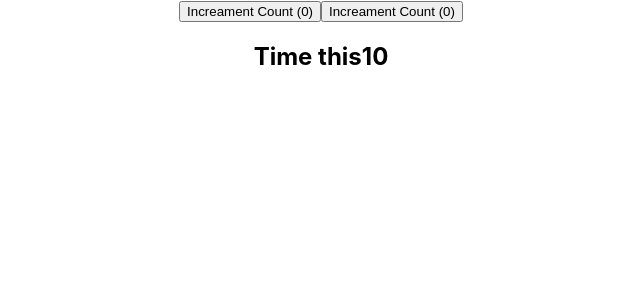
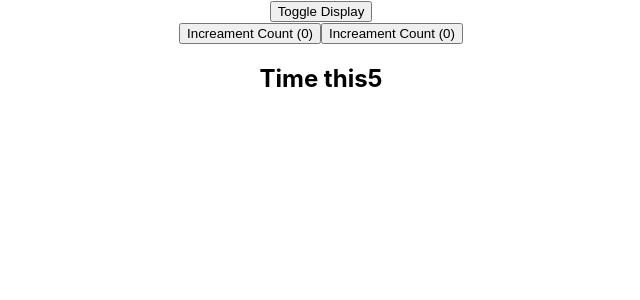
Before and after one commit to Christoph33one/React-hooks, a React (Create React App) app in the folder my-app/: page / in a window 1280 px wide. Shown: the top 300 px of the page, without its empty margins (319-959 px from the left). Built offline with nearby package versions, Linux system fonts and the light colour scheme.

Commit message:
added a cleanup function on the UseEffectCounter file with cleaning the interval in the timmer. Each time the interval is not displayed, it will clear using the clearInterval function

```diff
--- a/my-app/src/App.js
+++ b/my-app/src/App.js
@@ -5,7 +5,8 @@ import './App.css';
 // import ControlledFormHooks from './components/ControlledFormHooks';
 // import UseStateWithArrays from './components/UseStateWithArrays';
 // import UseStateWithObjects from './components/UseStateWithObjects';
-import UseEffectCounter from './components/UseEffectCounter';
+// import UseEffectCounter from './components/UseEffectCounter';
+import UserEffectCounterContainer from './components/UserEffectCounterContainer';
 
 
 function App() {
@@ -16,7 +17,8 @@ function App() {
       {/* <ControlledFormHooks /> */}
       {/* <UseStateWithArrays /> */}
       {/* <UseStateWithObjects /> */}
-      <UseEffectCounter />
+      {/* <UseEffectCounter /> */}
+      <UserEffectCounterContainer />
     </div>
   );
 }
--- a/my-app/src/components/UseEffectCounter.js
+++ b/my-app/src/components/UseEffectCounter.js
@@ -23,8 +23,15 @@ function UseEffectCounter() {
     useEffect(()=>{
         console.log('Creating timer');
         const interval = setInterval(() => {
+            console.log('interval exected')
             setTime(time => time + 1)
         }, 1000);
+        // creating a cleanup function, stop the timer effect running in the console
+        // when it is not displayed. Look at UserEffectCounterContainer file!
+        return () => {
+            console.log('cleaning up')
+            clearInterval(interval);
+        }
     }, []);
     return (
     <div>
--- /dev/null
+++ b/my-app/src/components/UserEffectCounterContainer.js
@@ -0,0 +1,18 @@
+import React, {useState} from 'react'
+import UseEffectCounter from './UseEffectCounter';
+
+function UserEffectCounterContainer() {
+    const [display, setDisplay] = useState(true);
+  return (
+    <div>
+        <button onClick={() => {
+            setDisplay(!display)
+        }}>
+            Toggle Display
+        </button>
+        {display && <UseEffectCounter />}
+    </div>
+  )
+}
+
+export default UserEffectCounterContainer
```
